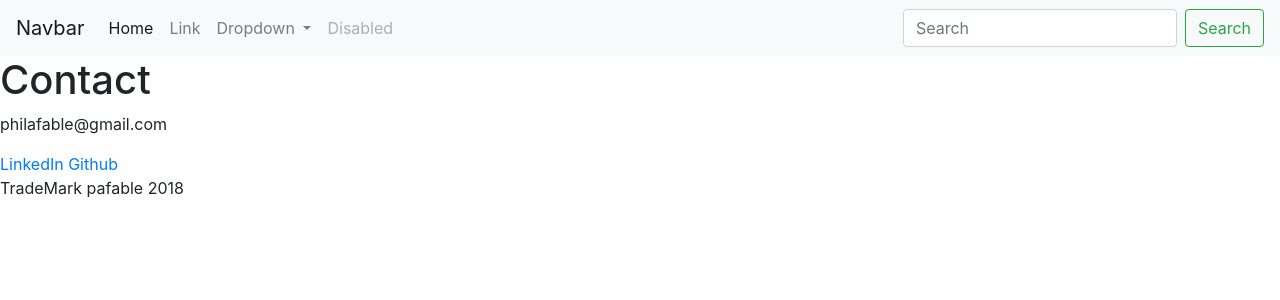
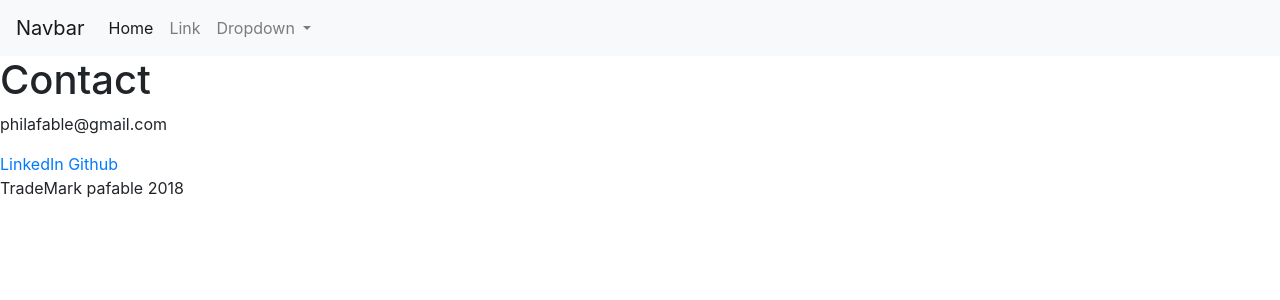
Before and after one commit to pafable/portfolio, a Node server app: page /contact in a window 1280 px wide. Shown: the top 300 px of the page. Run offline with Node 20, Linux system fonts and the light colour scheme.

Commit message:
remove extraneous nav bar entries

```diff
--- a/views/partials/header.ejs
+++ b/views/partials/header.ejs
@@ -35,14 +35,7 @@
                 <a class="dropdown-item" href="#">Something else here</a>
               </div>
             </li>
-            <li class="nav-item">
-              <a class="nav-link disabled" href="#">Disabled</a>
-            </li>
           </ul>
-          <form class="form-inline my-2 my-lg-0">
-            <input class="form-control mr-sm-2" type="search" placeholder="Search" aria-label="Search">
-            <button class="btn btn-outline-success my-2 my-sm-0" type="submit">Search</button>
-          </form>
         </div>
       </nav>
 </body>
```
